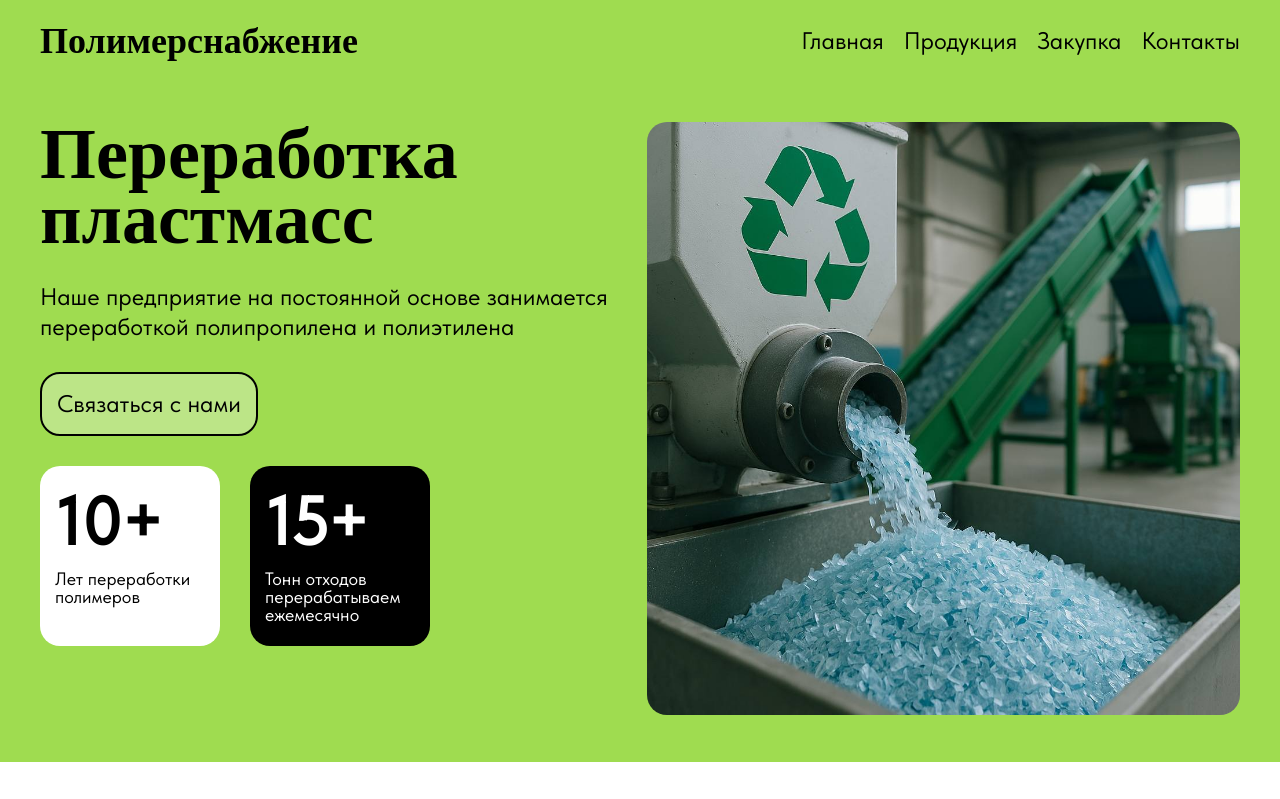
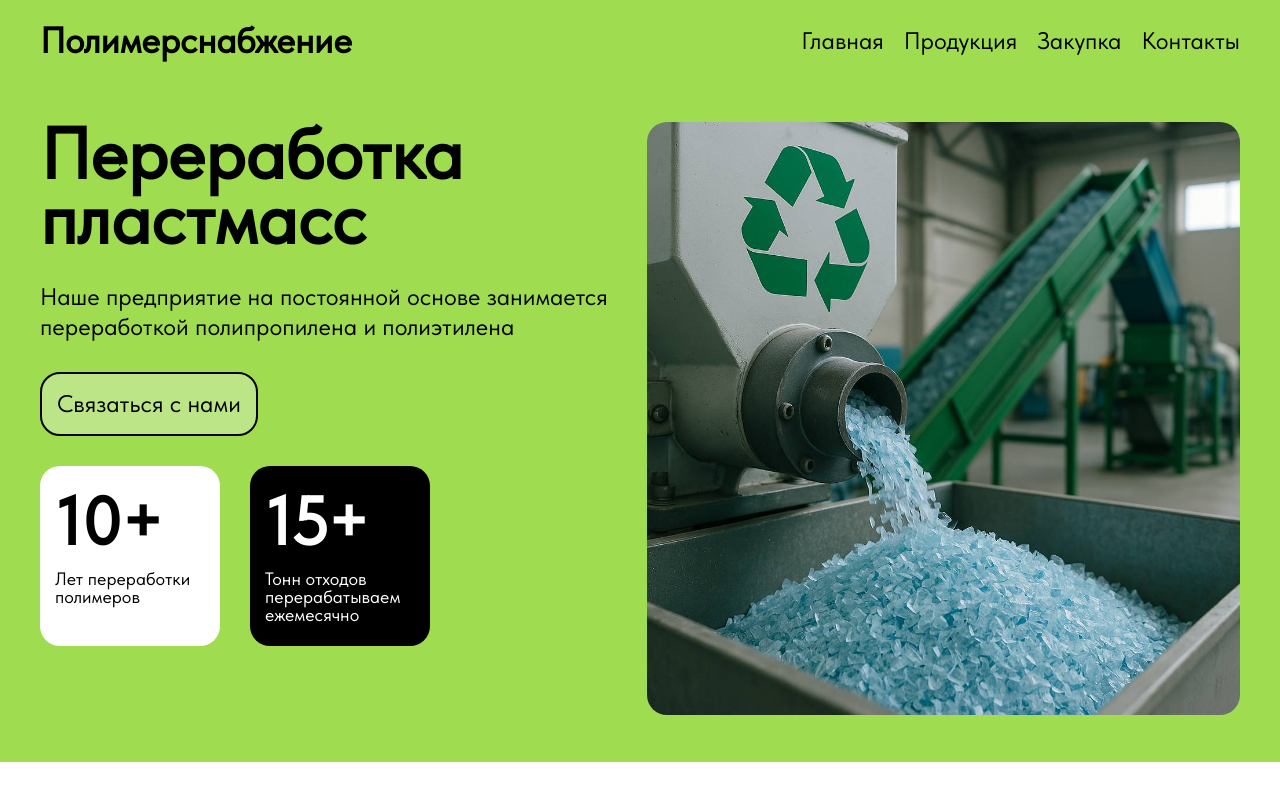
Before and after one commit to gigabrain3000/polimer, a plain HTML site: page index.html in a window 1280 px wide. Shown: the top 799 px of the page. Drawn offline with Linux system fonts and the light colour scheme; files whose address does not match are found by name.

Commit message:
refactor

```diff
--- a/style.css
+++ b/style.css
@@ -8,11 +8,11 @@ body {
 }
 
 .title {
-    font: 700 1.5em/0.9em "TilsaSans";
+    font: 700 1.5em/0.9em "TildaSans";
 }
 
 .title_home {
-    font: 700 3em/0.9em "TilsaSans";
+    font: 700 3em/0.9em "TildaSans";
 }
 
 .title_component {
```
